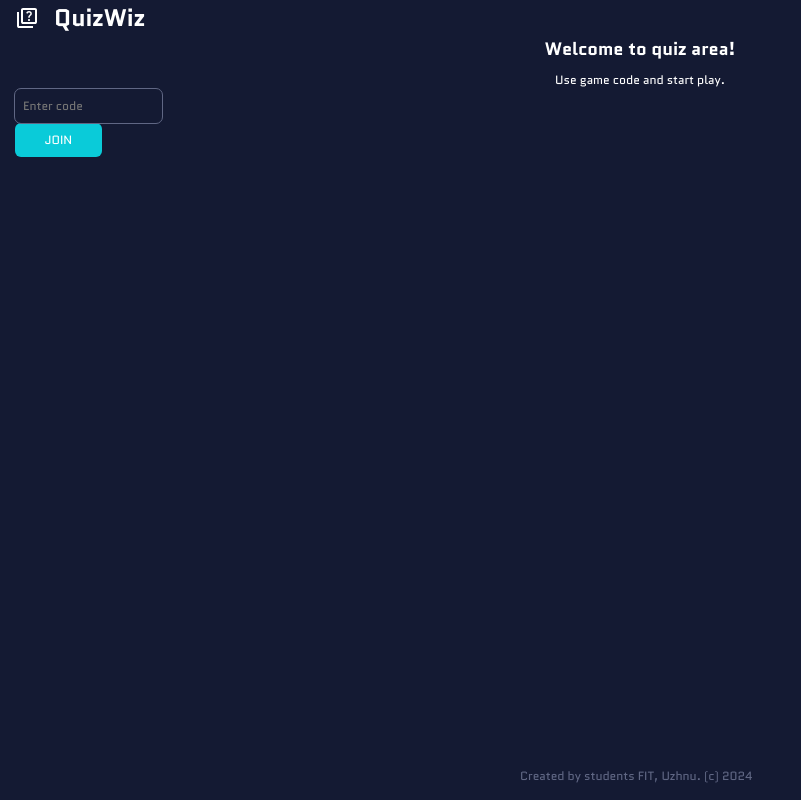
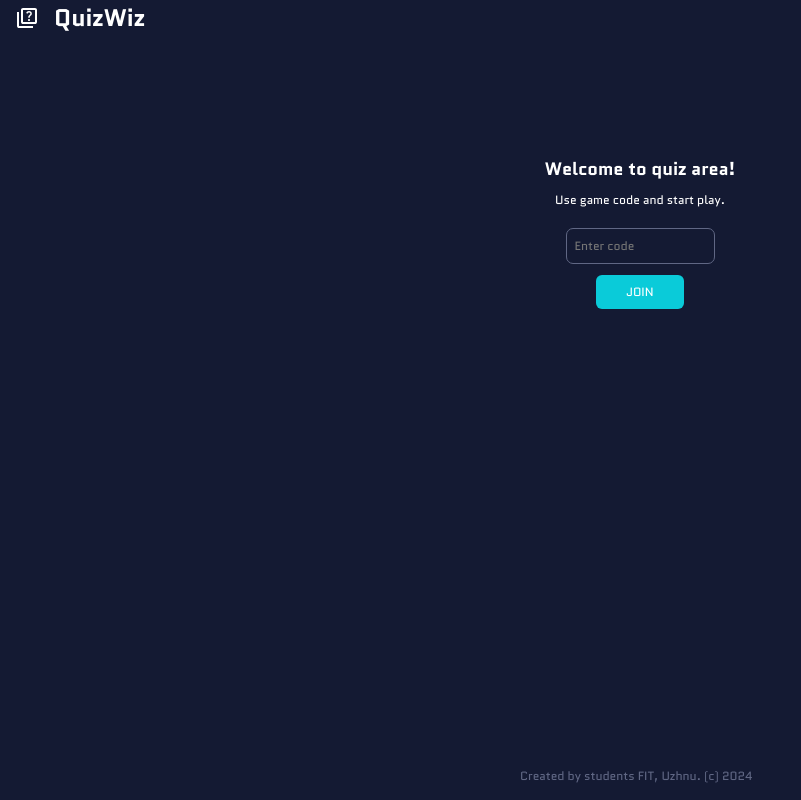
Before and after one commit to Vladislav-UZH/quiz-app-frontend, a Nuxt app: page / in a window 1280 px wide. Shown: the whole page, without its empty margins (0-801 px from the left). Built offline with nearby package versions, Linux system fonts and the light colour scheme.

Commit message:
add main page

```diff
--- a/components/ui/UiField.vue
+++ b/components/ui/UiField.vue
@@ -19,6 +19,6 @@ defineProps({ placeholder: { type: String, default: "Enter" } });
 }
 
 .field:focus {
-  outline-color: var(--accent-color);
+  outline-color: var(--primary-accent-color);
 }
 </style>
--- a/pages/index.vue
+++ b/pages/index.vue
@@ -1,21 +1,36 @@
 <script setup lang="ts"></script>
 <template>
   <div class="container">
-    <h2>Welcome to quiz area!</h2>
-    <p>Use game code and start play.</p>
-  </div>
+    <div class="text-container">
+      <h2>Welcome to quiz area!</h2>
+      <p>Use game code and start play.</p>
+    </div>
 
-  <div>
-    <UiField placeholder="Enter code" />
-    <UiButton>Join</UiButton>
+    <div class="base-container">
+      <UiField placeholder="Enter code" />
+      <UiButton>Join</UiButton>
+    </div>
   </div>
 </template>
 
 <style scoped>
 .container {
   display: flex;
+  justify-content: center;
+  flex-direction: column;
+  gap: 20px;
+  padding: 120px;
+}
+.text-container {
+  display: flex;
   flex-direction: column;
   gap: 8px;
   align-items: center;
 }
+.base-container {
+  display: flex;
+  flex-direction: column;
+  align-items: center;
+  gap: 12px;
+}
 </style>
```
